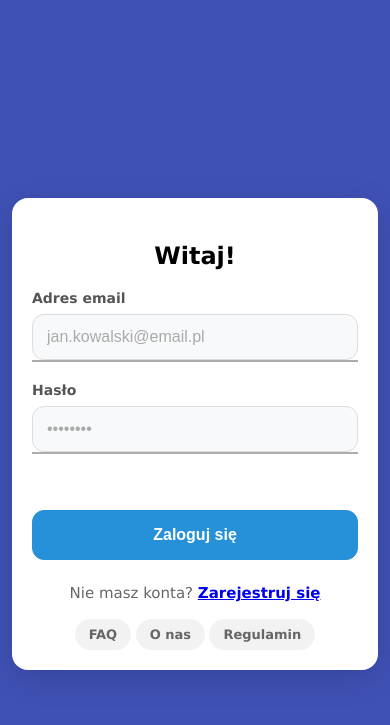
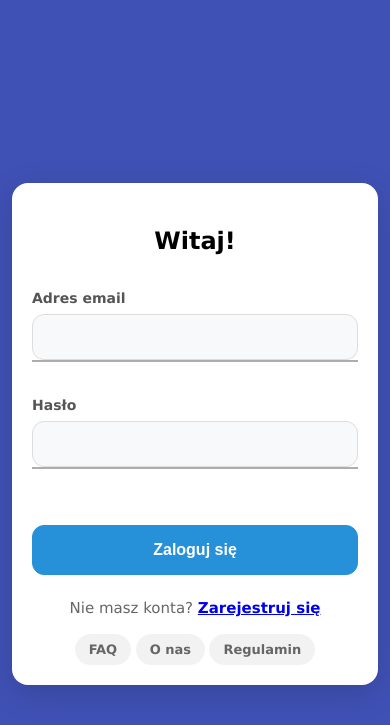
Before and after one commit to sajowo/FastSplit, a Django app: page / in a window 390 px wide. Shown: the top 725 px of the page. Run offline with Django 5.2, Linux system fonts and the light colour scheme.

Commit message:
fix login page

```diff
--- a/EsSplit/static/css/login.css
+++ b/EsSplit/static/css/login.css
@@ -45,6 +45,7 @@ form .txt_field {
     position: relative;
     border-bottom: 2px solid #adadad;
     margin: 20px 0;
+    padding-top: 15px;
 }
 
 .txt_field input {
@@ -65,7 +66,7 @@ form .txt_field {
     transform: translateY(-50%);
     font-size: 16px;
     pointer-events: none;
-    transition: top 0.2s ease, color 0.2s ease;
+    transition: top 0.2s ease, color 0.2s ease, font-size 0.2s ease;
 }
 
 .txt_field span::before {
@@ -80,8 +81,10 @@ form .txt_field {
 }
 
 .txt_field input:focus~label,
-.txt_field input:valid~label {
-    top: -5px;
+.txt_field input:valid~label,
+.txt_field input:not(:placeholder-shown)~label {
+    top: 0;
+    font-size: 13px;
     color: #2691d9;
 }
 
--- a/EsSplit/static/css/mobile.css
+++ b/EsSplit/static/css/mobile.css
@@ -1493,6 +1493,8 @@ body.dark-theme .mobile-menu-footer {
         position: relative;
         overflow: hidden;
         border-bottom: none;
+        display: flex;
+        flex-direction: column;
     }
 
     .txt_field label {
@@ -1503,6 +1505,7 @@ body.dark-theme .mobile-menu-footer {
         font-weight: 600;
         color: #555;
         margin-bottom: 8px;
+        order: -1;
     }
 
     .txt_field input {
--- a/EsSplit/templates/login.html
+++ b/EsSplit/templates/login.html
@@ -69,13 +69,13 @@
 
 
             <div class="txt_field">
+                <input type="text" name="email" required placeholder=" ">
                 <label>Adres email</label>
-                <input type="text" name="email" required placeholder="jan.kowalski@email.pl">
                 <span></span>
             </div>
             <div class="txt_field">
+                <input type="password" name="password" required placeholder=" ">
                 <label>Hasło</label>
-                <input type="password" name="password" required placeholder="••••••••">
                 <span></span>
             </div>
 
```
